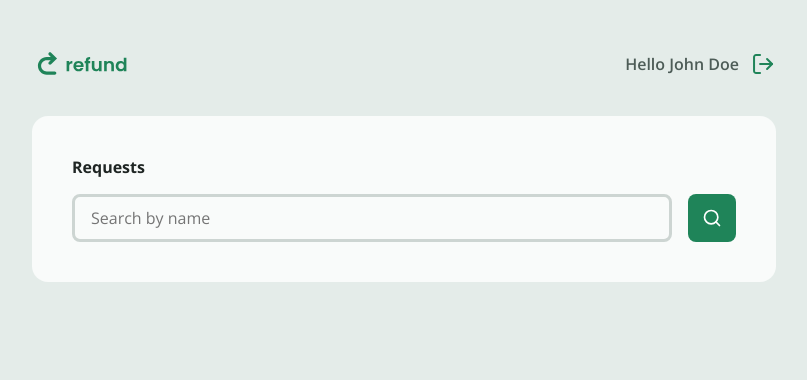
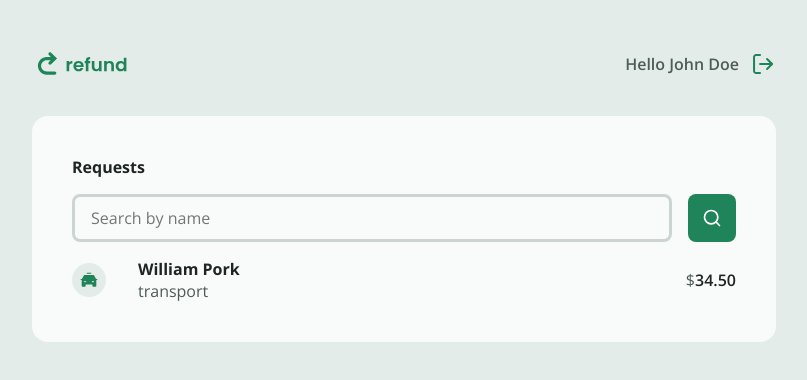
Before and after one commit to brossavictor/refund, a React (Vite) app in the folder web/: page / in a window 1280 px wide. Shown: the top 380 px of the page, without its empty margins (236-1043 px from the left). Built offline with nearby package versions, Linux system fonts and the light colour scheme.

Commit message:
refund item component

```diff
--- a/web/package.json
+++ b/web/package.json
@@ -10,12 +10,15 @@
   },
   "dependencies": {
     "@tailwindcss/vite": "^4.1.11",
+    "dotenv": "^17.2.1",
     "react": "^19.1.0",
     "react-dom": "^19.1.0",
     "react-router": "^7.6.3",
     "tailwindcss": "^4.1.11"
   },
   "devDependencies": {
+    "@types/dotenv": "^6.1.1",
+    "@types/node": "^24.2.1",
     "@types/react": "^19.1.8",
     "@types/react-dom": "^19.1.6",
     "@vitejs/plugin-react": "^4.6.0",
--- /dev/null
+++ b/web/src/components/RefundItem.tsx
@@ -0,0 +1,27 @@
+type RefundItemProps = React.ComponentProps<"a"> & {
+  data: {
+    id: string;
+    name: string;
+    category: string;
+    amount: number;
+    categoryImg: string;
+  };
+};
+
+export function RefundItem({ data, ...rest }: RefundItemProps) {
+  return (
+    <a className="refund-item" {...rest}>
+      <img src={data.categoryImg} alt="Category icon" />
+      <div>
+        <strong>{data.name}</strong>
+        <span>{data.category}</span>
+      </div>
+      <span className="amount">
+        {data.amount.toLocaleString("en-CA", {
+          style: "currency",
+          currency: "CAD",
+        })}
+      </span>
+    </a>
+  );
+}
--- a/web/src/pages/Dashboard.tsx
+++ b/web/src/pages/Dashboard.tsx
@@ -2,6 +2,8 @@ import { useState } from "react";
 import { Input } from "../components/Input";
 import { Button } from "../components/Button";
 import search from "../assets/search.svg";
+import { RefundItem } from "../components/RefundItem";
+import { CATEGORIES } from "../utils/categories";
 
 export function Dashboard() {
   const [name, setName] = useState("");
@@ -24,6 +26,15 @@ export function Dashboard() {
           <img src={search} alt="search icon" />
         </Button>
       </form>
+      <RefundItem
+        data={{
+          id: "1",
+          name: "William Pork",
+          category: "transport",
+          amount: 34.5,
+          categoryImg: CATEGORIES["transport"].icon,
+        }}
+      ></RefundItem>
     </div>
   );
 }
--- a/web/src/pages/Refund.tsx
+++ b/web/src/pages/Refund.tsx
@@ -13,7 +13,7 @@ export function Refund() {
   const [category, setCategory] = useState("Select...");
   const [price, setPrice] = useState(0);
   const [filename, setFilename] = useState<File | null>(null);
-  const [loading, setLoading] = useState(false);
+  // const [loading, setLoading] = useState(false);
 
   const navigate = useNavigate();
 
@@ -68,7 +68,7 @@ export function Refund() {
         placeholder=""
         onChange={(e) => e.target.files && setFilename(e?.target.files[0])}
       />
-      <Button type="submit" isLoading={loading}>
+      <Button type="submit" isLoading={false}>
         Send
       </Button>
     </form>
--- a/web/src/styles/index.css
+++ b/web/src/styles/index.css
@@ -9,3 +9,4 @@
 @import url(upload.css);
 @import url(confirm.css);
 @import url(dashboard.css);
+@import url(refund-item.css);
--- /dev/null
+++ b/web/src/styles/refund-item.css
@@ -0,0 +1,44 @@
+.refund-item {
+  display: flex;
+  flex-direction: row;
+  width: 100%;
+  align-items: center;
+
+  gap: 2rem;
+}
+
+.refund-item > img {
+  flex-grow: 0;
+}
+
+.refund-item > div {
+  display: flex;
+  flex-direction: column;
+  flex-grow: 0;
+
+  background-color: var(--color-gray-500);
+}
+
+.refund-item > div > * {
+  margin-right: auto;
+}
+
+.refund-item > div > strong {
+  font-size: var(--font-size-sm);
+}
+
+.refund-item > div > span {
+  font-size: var(--font-size-xs);
+  color: var(--color-gray-200);
+}
+
+.amount {
+  margin-left: auto;
+
+  font-weight: 600;
+}
+
+.amount::first-letter {
+  font-weight: 400;
+  color: var(--color-gray-200);
+}
```
Also changed, not shown: 2 other files (tests, documents, lock files or other folders).
